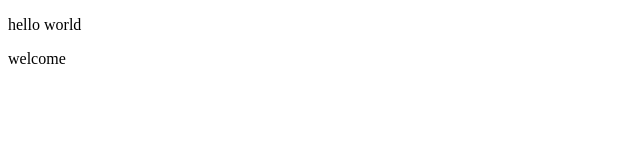
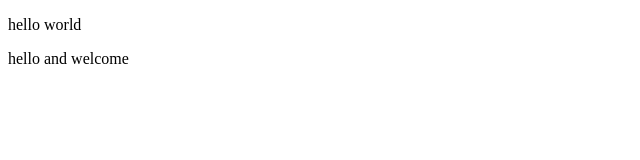
Before and after one commit to Sofiavesterback/minkod, a plain HTML site: page index.html in a window 1280 px wide. Shown: the full height of the page, 0-640 px from the left. Drawn offline with Linux system fonts and the light colour scheme.

Commit message:
index file

```diff
--- a/index.html
+++ b/index.html
@@ -7,6 +7,6 @@
 </head>
 <body>
     <p>hello world</p>
-    <p>welcome</p>
+    <p>hello and welcome</p>
 </body>
 </html>
```
